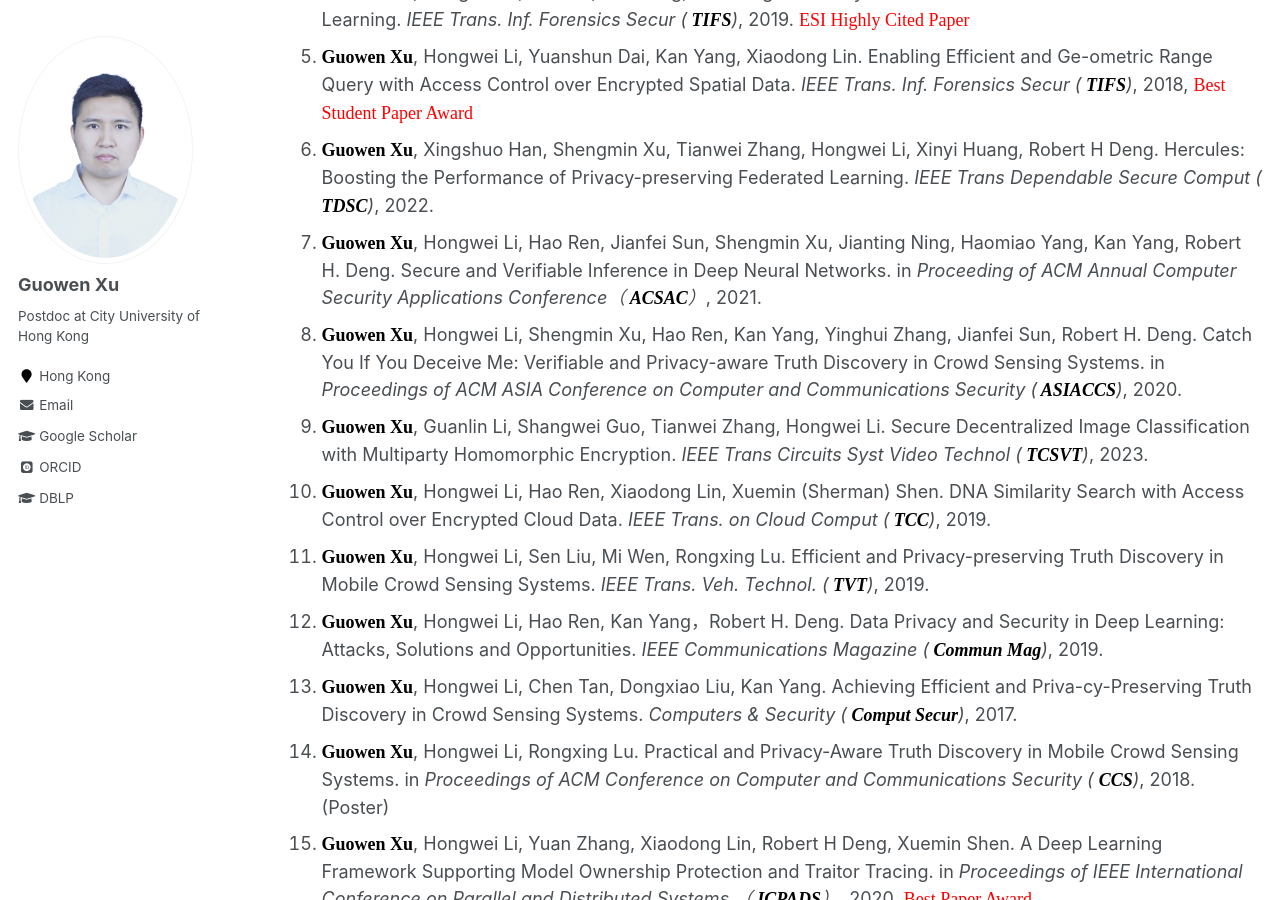
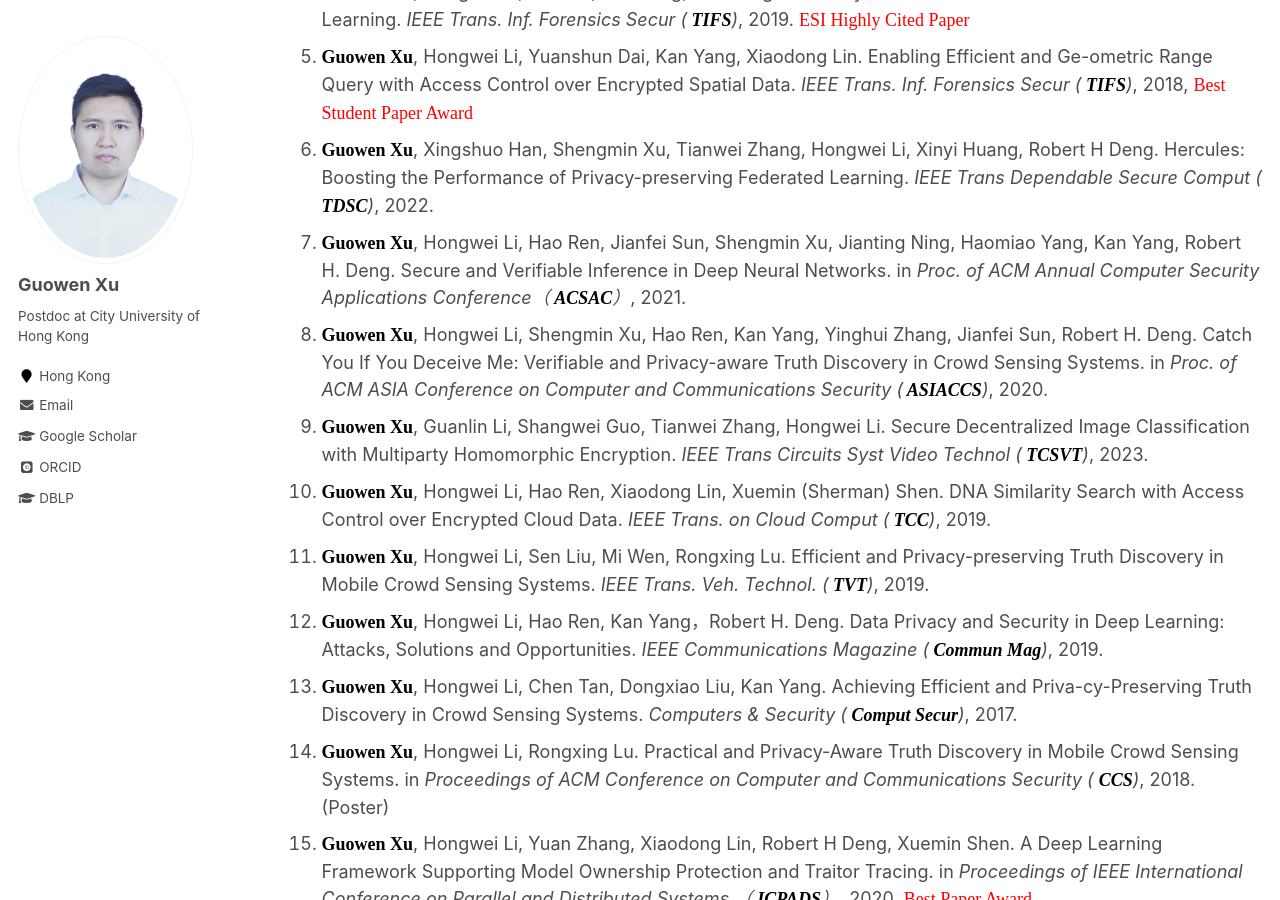
Before and after one commit to Guowen-xu/guowen-xu.github.io, a Jekyll site: the page built from _pages/publications.md, in a window 1280 px wide and 900 px high, scrolled down 616 px. Built offline with Jekyll 4.4.1, drawn with Linux system fonts in a browser that asks for light colours; some web fonts are replaced.

Commit message:
Update publications.md

```diff
--- a/_pages/publications.md
+++ b/_pages/publications.md
@@ -20,8 +20,8 @@ You can find my articles on my [Google Scholar](https://scholar.google.com.hk/ci
 4. **<font face="Times New Roman" color=black size=4> Guowen Xu</font>**, Hongwei Li, Sen Liu, Kan Yang, Xiaodong Lin. VerifyNet: Secure and Verifiable Federated Learning. *IEEE Trans. Inf. Forensics Secur (**<font face="Times New Roman" color=black size=4> TIFS</font>**)*, 2019. <font face="Times New Roman" color=red size=4> ESI Highly Cited Paper</font>
 5. **<font face="Times New Roman" color=black size=4> Guowen Xu</font>**, Hongwei Li, Yuanshun Dai, Kan Yang, Xiaodong Lin. Enabling Efficient and Ge-ometric Range Query with Access Control over Encrypted Spatial Data. *IEEE Trans. Inf. Forensics Secur (**<font face="Times New Roman" color=black size=4> TIFS</font>**)*,  2018, <font face="Times New Roman" color=red size=4> Best Student Paper Award</font>
 6. **<font face="Times New Roman" color=black size=4> Guowen Xu</font>**, Xingshuo Han, Shengmin Xu, Tianwei Zhang, Hongwei Li, Xinyi Huang, Robert H Deng. Hercules: Boosting the Performance of Privacy-preserving Federated Learning. *IEEE Trans Dependable Secure Comput (**<font face="Times New Roman" color=black size=4> TDSC</font>**)*, 2022.
-7. **<font face="Times New Roman" color=black size=4> Guowen Xu</font>**, Hongwei Li, Hao Ren, Jianfei Sun, Shengmin Xu, Jianting Ning, Haomiao Yang, Kan Yang, Robert H. Deng. Secure and Verifiable Inference in Deep Neural Networks. in *Proceeding of ACM Annual Computer Security Applications Conference（**<font face="Times New Roman" color=black size=4> ACSAC</font>**）*, 2021.
-8. **<font face="Times New Roman" color=black size=4> Guowen Xu</font>**, Hongwei Li, Shengmin Xu, Hao Ren, Kan Yang, Yinghui Zhang, Jianfei Sun, Robert H. Deng. Catch You If You Deceive Me: Verifiable and Privacy-aware Truth Discovery in Crowd Sensing Systems. in *Proceedings of ACM ASIA Conference on Computer and Communications Security (**<font face="Times New Roman" color=black size=4> ASIACCS</font>**)*, 2020.
+7. **<font face="Times New Roman" color=black size=4> Guowen Xu</font>**, Hongwei Li, Hao Ren, Jianfei Sun, Shengmin Xu, Jianting Ning, Haomiao Yang, Kan Yang, Robert H. Deng. Secure and Verifiable Inference in Deep Neural Networks. in *Proc. of ACM Annual Computer Security Applications Conference（**<font face="Times New Roman" color=black size=4> ACSAC</font>**）*, 2021.
+8. **<font face="Times New Roman" color=black size=4> Guowen Xu</font>**, Hongwei Li, Shengmin Xu, Hao Ren, Kan Yang, Yinghui Zhang, Jianfei Sun, Robert H. Deng. Catch You If You Deceive Me: Verifiable and Privacy-aware Truth Discovery in Crowd Sensing Systems. in *Proc. of ACM ASIA Conference on Computer and Communications Security (**<font face="Times New Roman" color=black size=4> ASIACCS</font>**)*, 2020.
 9. **<font face="Times New Roman" color=black size=4> Guowen Xu</font>**, Guanlin Li, Shangwei Guo, Tianwei Zhang, Hongwei Li. Secure Decentralized Image Classification with Multiparty Homomorphic Encryption. *IEEE Trans Circuits Syst Video Technol (**<font face="Times New Roman" color=black size=4> TCSVT</font>**)*, 2023.
 10. **<font face="Times New Roman" color=black size=4> Guowen Xu</font>**, Hongwei Li, Hao Ren, Xiaodong Lin, Xuemin (Sherman) Shen. DNA Similarity Search with Access Control over Encrypted Cloud Data. *IEEE Trans. on Cloud Comput (**<font face="Times New Roman" color=black size=4> TCC</font>**)*, 2019.
 11. **<font face="Times New Roman" color=black size=4> Guowen Xu</font>**, Hongwei Li, Sen Liu, Mi Wen, Rongxing Lu. Efficient and Privacy-preserving Truth Discovery in Mobile Crowd Sensing Systems. *IEEE Trans. Veh. Technol. (**<font face="Times New Roman" color=black size=4> TVT</font>**)*, 2019.
```
